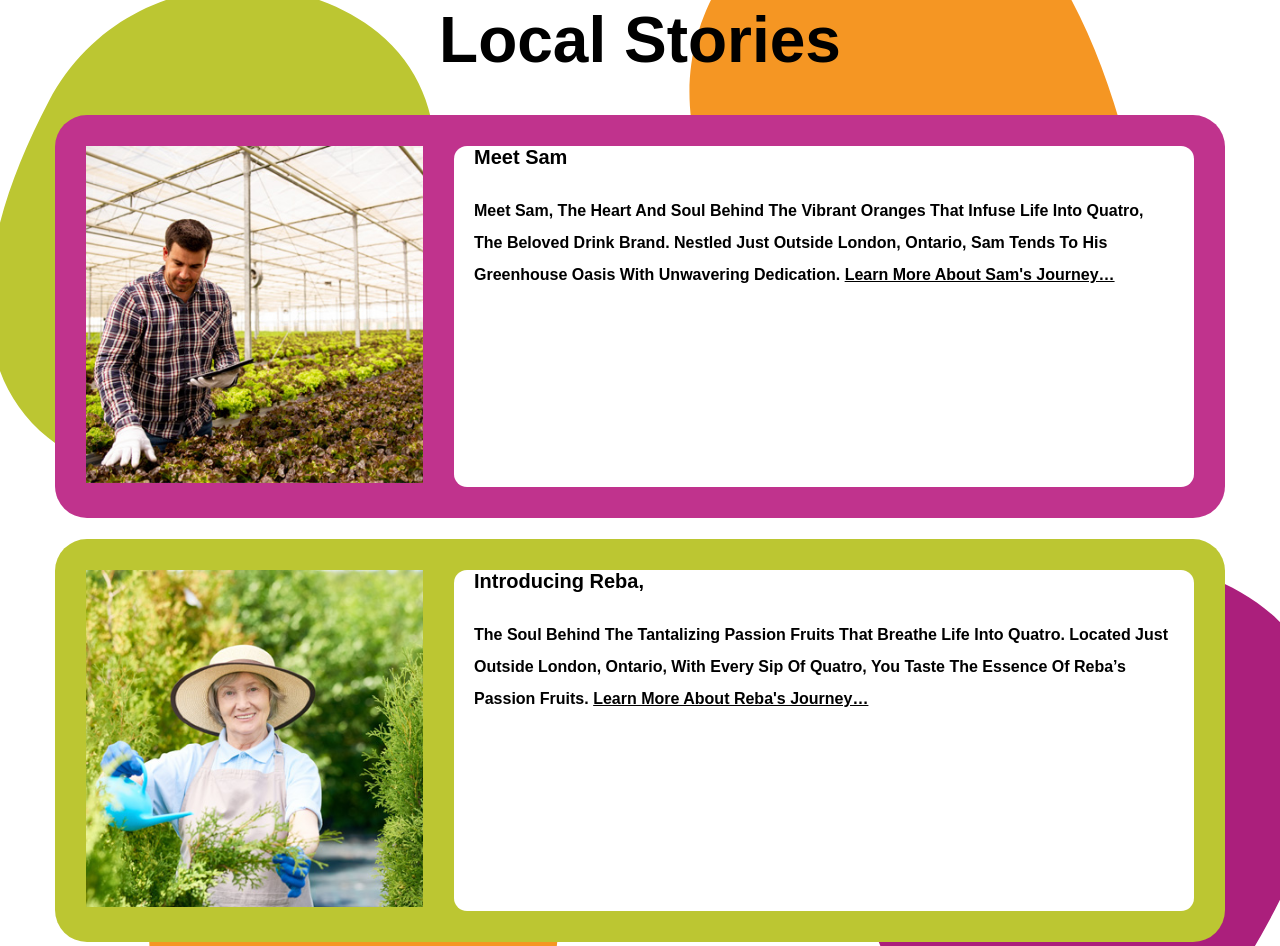
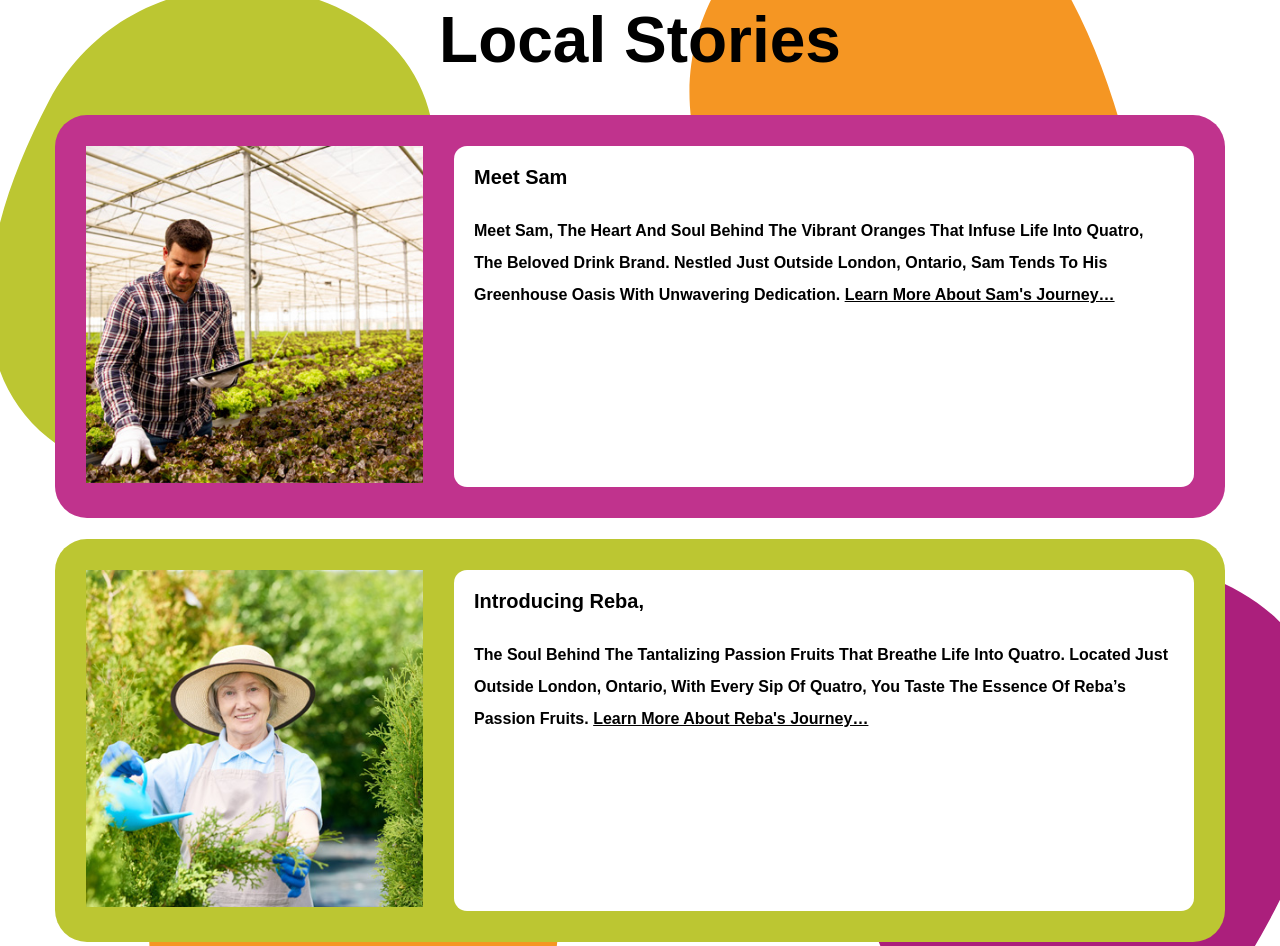
Before and after one commit to casspb/pelacek_cassidy_rodriquez_diego_FIP, a plain HTML site: page stories.html in a window 1280 px wide. Shown: the part 776-1722 px from the top of the page. Drawn offline with Linux system fonts and the light colour scheme; a web font is replaced by a local one.

Commit message:
Changed h3 and p in articles to be specific.
Changed h3 and p in articles to be specific.

```diff
--- a/css/main.css
+++ b/css/main.css
@@ -420,11 +420,12 @@ font-style: normal;
    background-color: white;
  }
 
- h3 {
+ .stories-article h3 {
+   padding-top: 20px;
    padding-left: 20px;
  }
 
- article p {
+ .stories-article p {
    line-height: 2em;
    font-size: 1em;
    padding: 26px 20px 26px 20px;
--- a/stories.html
+++ b/stories.html
@@ -61,7 +61,7 @@
                 <img src="images/local-farmer-01-mobile.jpg" alt="Man in a greenhouse." />
             </picture>
         </div>
-        <article>
+        <article class="stories-article">
             <h3>Meet Sam</h3>
             <p>Meet Sam,
                 The Heart And Soul Behind The Vibrant Oranges That Infuse Life Into Quatro, The Beloved Drink Brand. Nestled Just Outside London, Ontario, Sam Tends To His Greenhouse Oasis With Unwavering Dedication.
@@ -78,7 +78,7 @@
                 <img src="images/farmer2-mobile.jpg" alt="Older woman in a plant field" />
             </picture>
         </div>
-        <article>
+        <article class="stories-article">
             <h3>Introducing Reba,</h3>
             <p>The Soul Behind The Tantalizing Passion Fruits That Breathe Life Into Quatro. Located Just Outside London, Ontario, With Every Sip Of Quatro, You Taste The Essence Of Reba’s Passion Fruits.
             <span> Learn More About Reba's Journey…</span>
```
